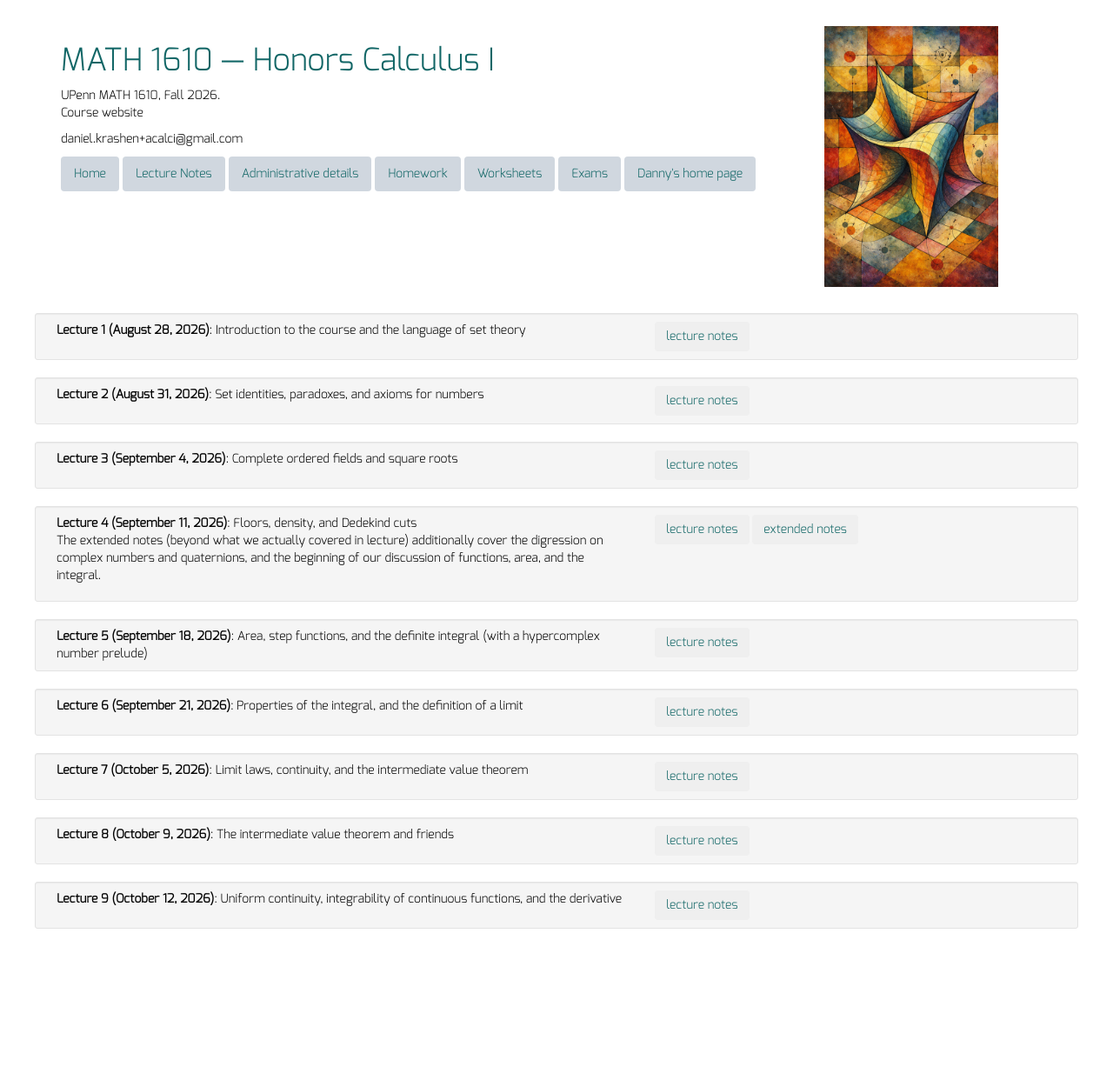
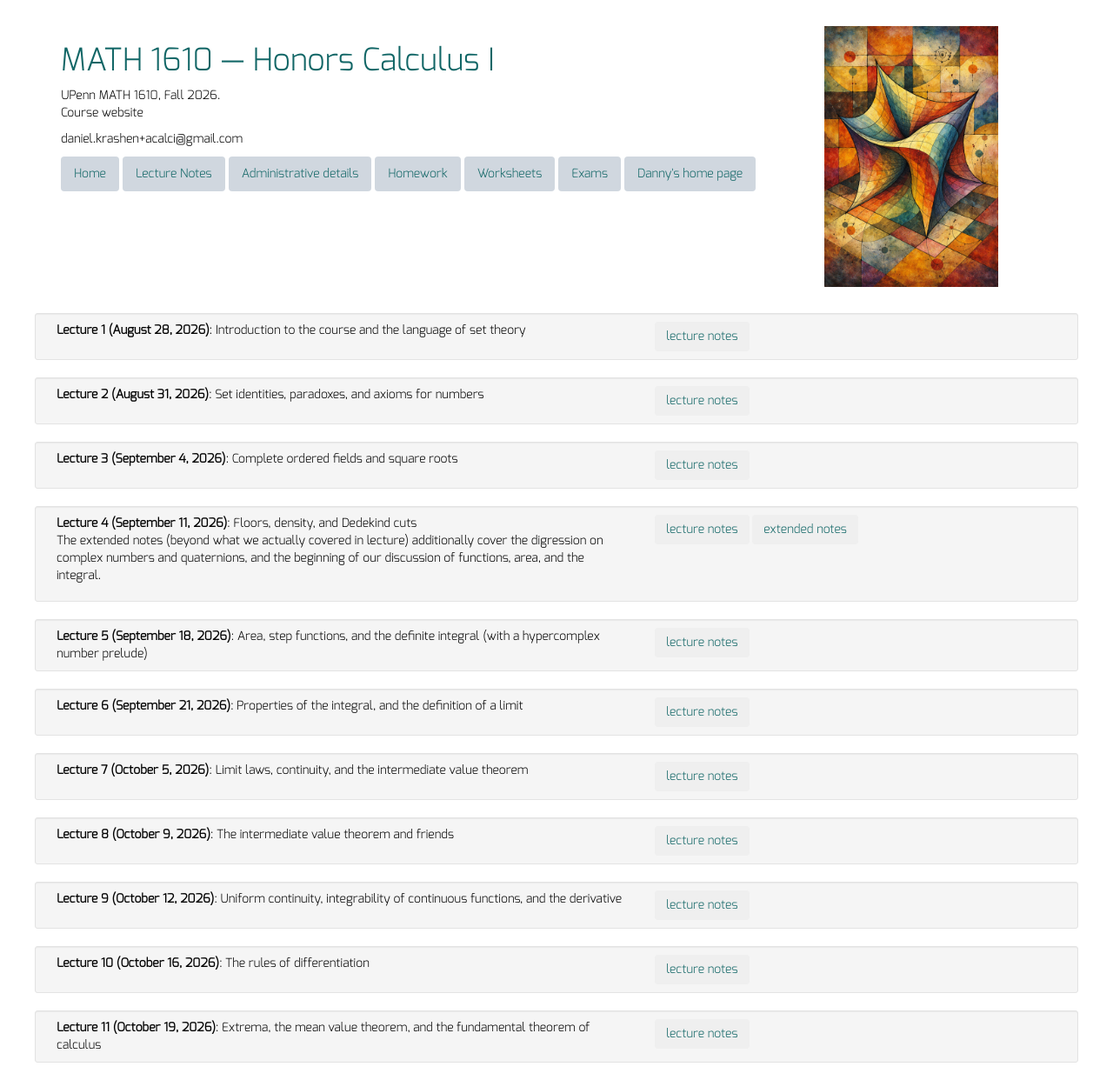
Before and after one commit to dkrashen/honors-calculus-1610, a Jekyll site: the page built from lectures/index.html, in a window 1280 px wide. Shown: the whole page at 87% size. Built offline with Jekyll 4.4.1, drawn with Linux system fonts in a browser that asks for light colours; nearby versions of some CDN libraries; before the commit the page ends 1088 px from its top, so only the background shows below that.

Commit message:
add lectures 10 and 11 slides

```diff
--- a/_data/lectures.yml
+++ b/_data/lectures.yml
@@ -27,3 +27,9 @@
 - title: "Lecture 9 (October 12, 2026)"
   description: "Uniform continuity, integrability of continuous functions, and the derivative"
   filename: "lecture9-slides.pdf"
+- title: "Lecture 10 (October 16, 2026)"
+  description: "The rules of differentiation"
+  filename: "lecture10-slides.pdf"
+- title: "Lecture 11 (October 19, 2026)"
+  description: "Extrema, the mean value theorem, and the fundamental theorem of calculus"
+  filename: "lecture11-slides.pdf"
```
Also changed, not shown: 2 other files.
